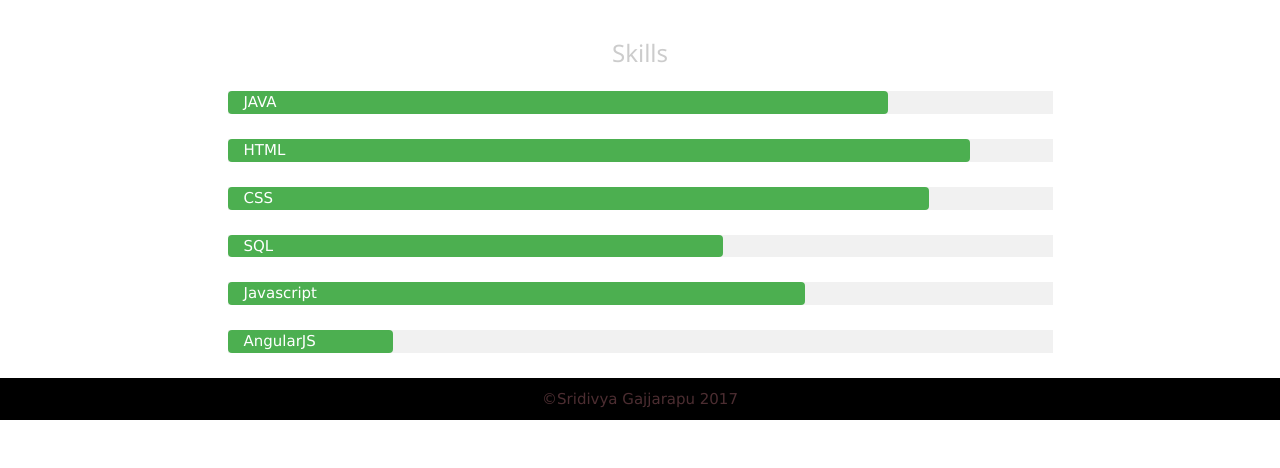
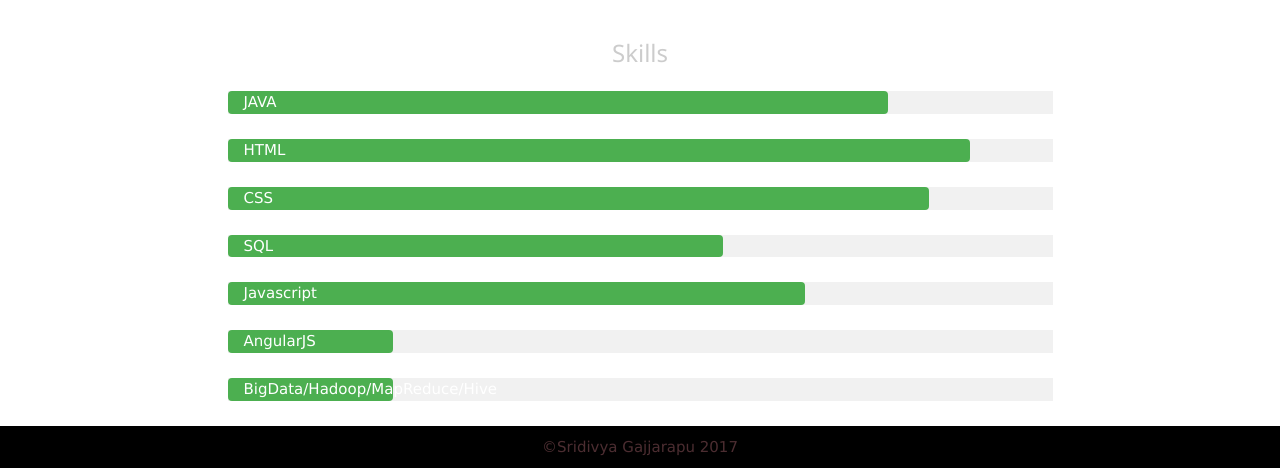
Before and after one commit to DivyaGajjarapu/portfolio, a plain HTML site: page index.html in a window 1280 px wide. Shown: the part 1559-2027 px from the top of the page. Before the commit the page ends 1979 px from the top, so only its background shows below. Drawn offline with nearby package versions, Linux system fonts and the light colour scheme; a web font is replaced by a local one.

Commit message:
Include skill

```diff
--- a/index.html
+++ b/index.html
@@ -114,6 +114,9 @@
             <div class="w3-light-grey">
                <div class="w3-container w3-round w3-green" id="20" style="width:20%">AngularJS</div>
             </div>
+            <div class="w3-light-grey">
+               <div class="w3-container w3-round w3-green" id="20" style="width:20%">BigData/Hadoop/MapReduce/Hive</div>
+            </div>
          </div>
       </div>
       <footer>&copy;Sridivya Gajjarapu 2017</footer>
```
